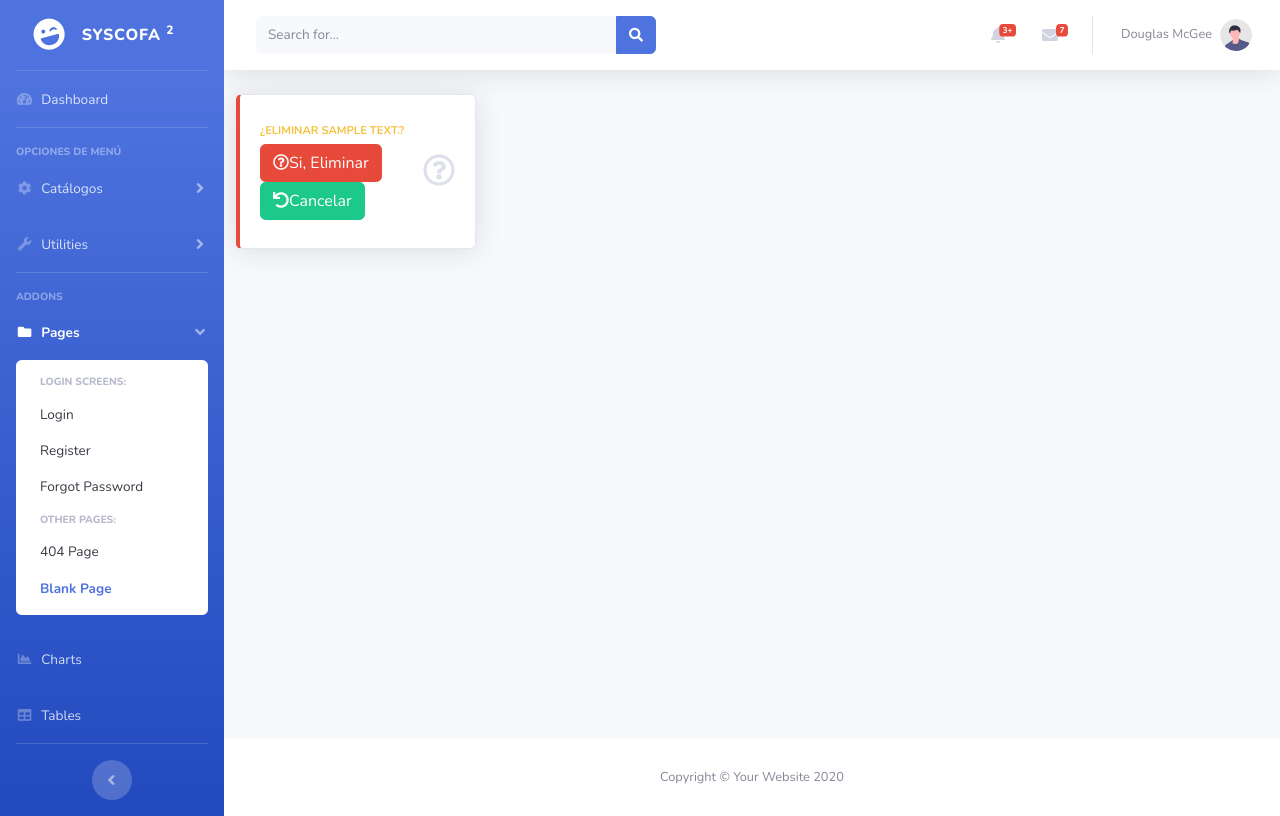
After one commit to wallyHack/syscofa, a Django app: page /inv/categorias/delete/1 in a window 1280 px wide. The commit adds this page. Run offline with Django 3.2, Linux system fonts and the light colour scheme; a user stored in the database is signed in; tables that the repository leaves empty hold one stand-in row (values such as "Sample post"); some libraries are stand-ins or nearby versions.

Commit message:
activamos el DataTable en listado, creamos la vista de eliminar, la plantilla y la ruta para el modelo categoria

```diff
--- a/avance_de_curso.txt
+++ b/avance_de_curso.txt
@@ -1,3 +1,3 @@
 
 sección 9 - catalogos
-video 68
+video 72 -> activar DataTable en listado
--- /dev/null
+++ b/inv/templates/inv/categoria_del.html
@@ -0,0 +1,25 @@
+{% extends 'base/base.html' %}
+
+{% block page_content %}
+   <form method="POST" class="form-inline">
+       {% csrf_token %}
+        <div class="col-xl-3 col-md-6 mb-4">
+            <div class="card border-left-danger shadow h-100 py-2">
+                <div class="card-body">
+                    <div class="row no-gutters align-items-center">
+                        <div class="col mr-2">
+                            <div class="text-xs font-weight-bold text-warning text-uppercase mb-1"> ¿Eliminar {{ obj.descripcion }}?</div>
+                            <button type="submit" class="btn btn-danger"><i class="far fa-question-circle"></i>Si, Eliminar</button>
+                            <a href="{% url 'inv:categoria_list' %}" class="btn btn-success"><span class="fa fa-undo"></span>Cancelar</a>
+                        </div>
+
+                        <div class="col-auto">
+                            <i class="far fa-question-circle fa-2x text-gray-300"></i>
+                        </div>
+                    </div>
+                </div>
+            </div>
+        </div>
+   </form>
+{% endblock page_content %}
+{% block js_page %} {% endblock js_page %}
--- a/inv/urls.py
+++ b/inv/urls.py
@@ -1,9 +1,10 @@
 from django.urls import path
 
-from .views import CategoriaView, CategoriaNew, CategoriaEdit
+from .views import CategoriaView, CategoriaNew, CategoriaEdit, CategoriaDel
 
 urlpatterns = [
     path('categorias/', CategoriaView.as_view(), name='categoria_list'),
     path('categorias/new', CategoriaNew.as_view(), name='categoria_new'),
     path('categorias/edit/<int:pk>', CategoriaEdit.as_view(), name='categoria_edit'),
+    path('categorias/delete/<int:pk>', CategoriaDel.as_view(), name='categoria_del'),
 ]
--- a/inv/views.py
+++ b/inv/views.py
@@ -41,3 +41,10 @@ class CategoriaEdit(LoginRequiredMixin, generic.UpdateView):
     def form_valid(self, form):
         form.instance.um = self.request.user.id #ubicamos al usuario que modificó el formulario
         return super().form_valid(form)
+
+class CategoriaDel(LoginRequiredMixin, generic.edit.DeleteView):
+    """ vista basada en clase para eliminar una categoría"""
+    model = Categoria
+    template_name = "inv/categoria_del.html"
+    context_object_name = "obj"
+    success_url = reverse_lazy("inv:categoria_list")
--- a/templates/base/base.html
+++ b/templates/base/base.html
@@ -18,10 +18,11 @@
         href="https://fonts.googleapis.com/css?family=Nunito:200,200i,300,300i,400,400i,600,600i,700,700i,800,800i,900,900i"
         rel="stylesheet">
 
-
-
     <!-- Custom styles for this template-->
     <link href="{% static 'base/css/sb-admin-2.min.css' %}" rel="stylesheet">
+
+    <!-- Activamos el datatable -->
+    <link href="{% static 'base/vendor/datatables/dataTables.bootstrap4.min.css' %}" rel="stylesheet">
 
 </head>
 
@@ -444,6 +445,10 @@
     <!-- Custom scripts for all pages-->
     <script src="{% static 'base/js/sb-admin-2.min.js' %}"></script>
 
+    <!-- Page level plugins -->
+    <script src="{% static 'base/vendor/datatables/jquery.dataTables.min.js' %}"></script>
+    <script src="{% static 'base/vendor/datatables/dataTables.bootstrap4.min.js' %}"></script>
+
 
     {% block js_page %}
 
```
Also changed, not shown: inv/templates/inv/categoria_list.html (+7 -1 lines).
